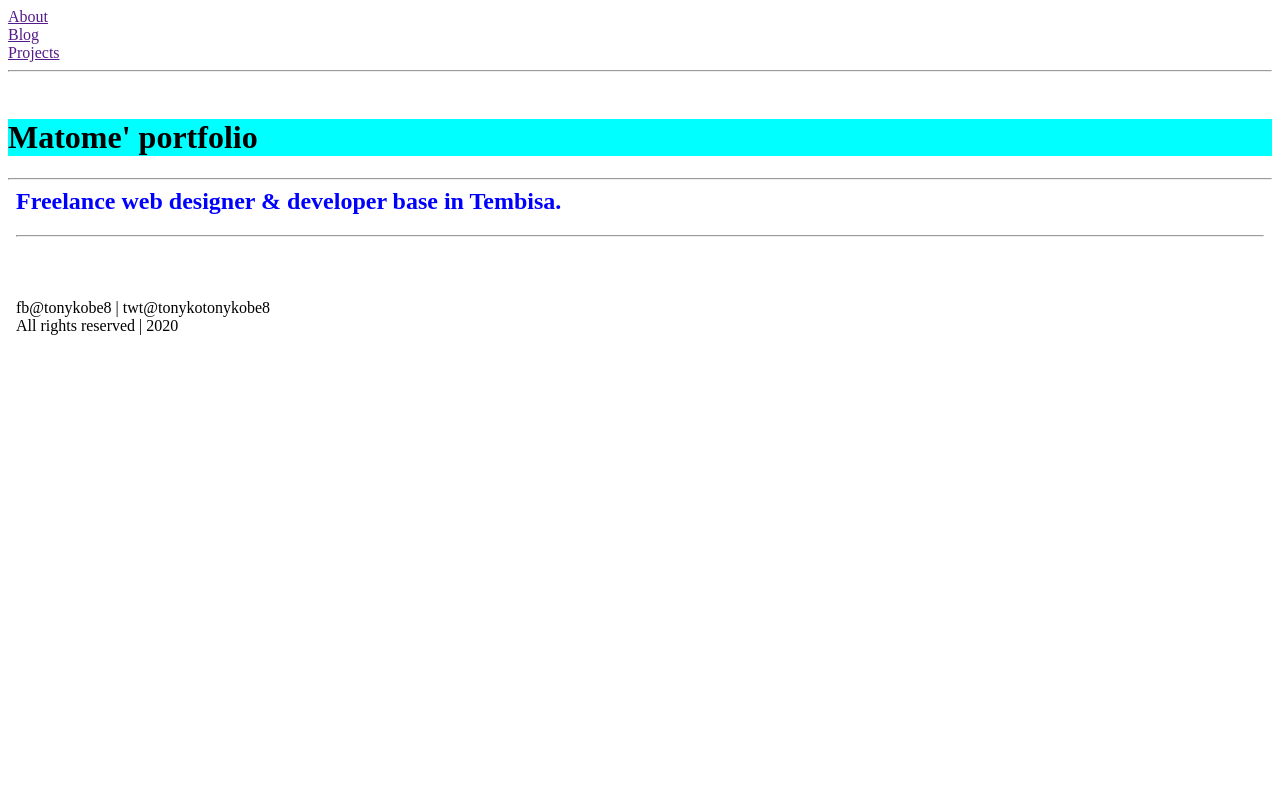
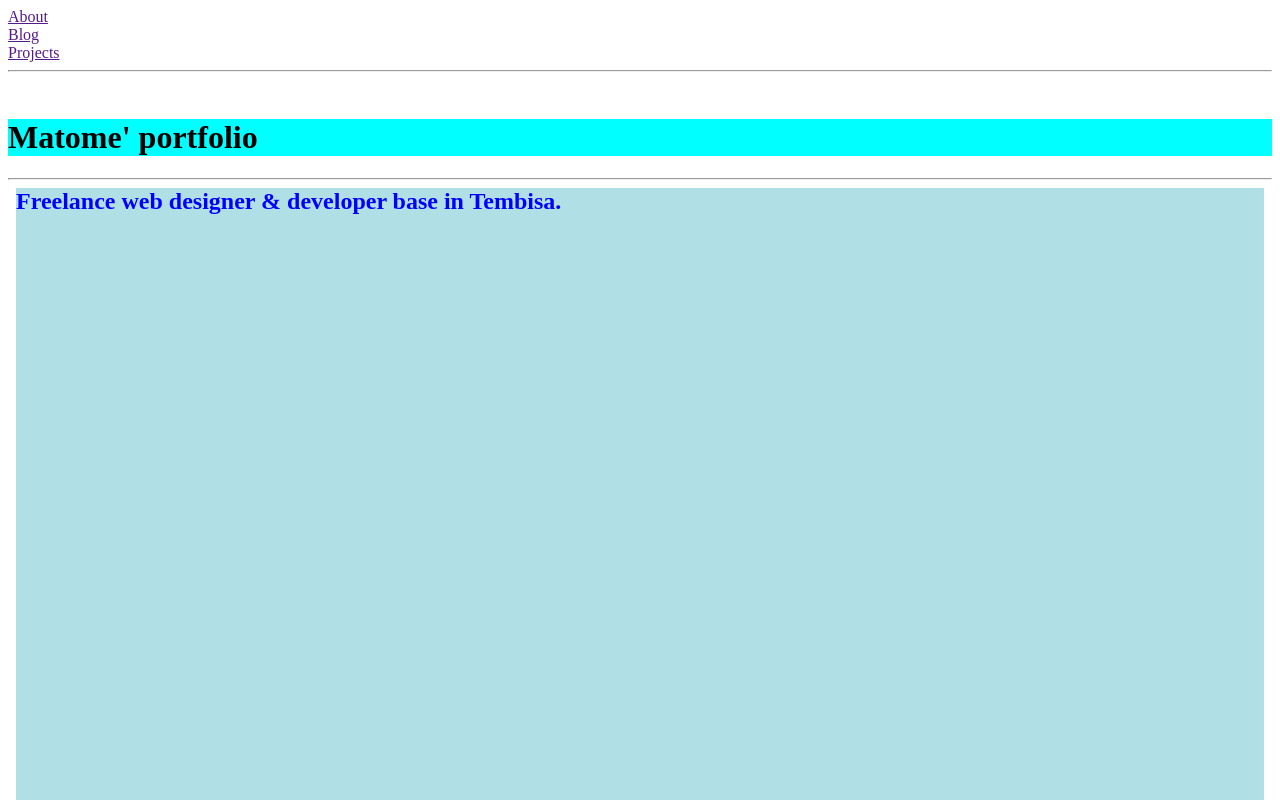
Before and after one commit to tonykobe8/angular-ivy-j6eyva, an Angular app: page / in a window 1280 px wide. Shown: the top 800 px of the page. Built offline with nearby package versions, Linux system fonts and the light colour scheme.

Commit message:
1 file modified

```diff
--- a/src/app/app.component.html
+++ b/src/app/app.component.html
@@ -2,7 +2,7 @@
 <a href> Blog </a><br><a href> Projects </a><hr>
 <br><h1> Matome' portfolio
 </h1><hr>
-<body>
-<h2>Freelance web designer & developer base in Tembisa.</h2><hr><br><br><br>
+<body style="background-color:powderblue;">
+<h2>Freelance web designer & developer base in Tembisa.</h2></body><hr><br><br><br>
 <label>fb@tonykobe8 | twt@tonykotonykobe8</label><br>
 <label> All rights reserved | 2020 </label>
```
